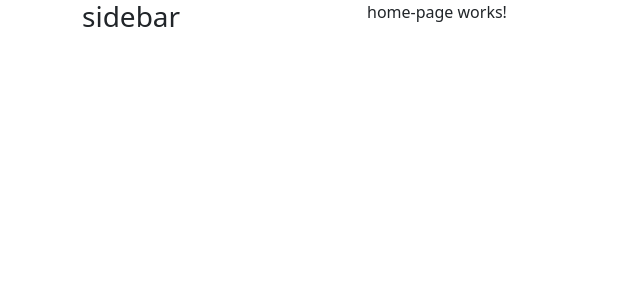
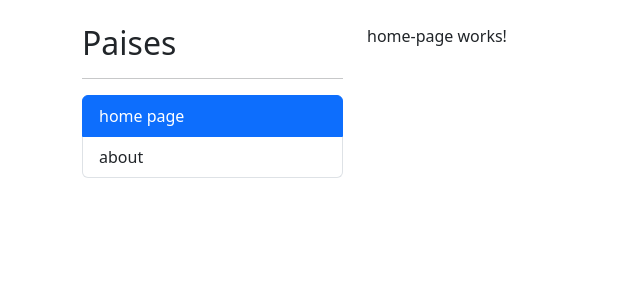
Before and after one commit to joseph517/countryApp, an Angular app: page / in a window 1280 px wide. Shown: the top 300 px of the page, without its empty margins (0-640 px from the left). Built offline with nearby package versions, Linux system fonts and the light colour scheme.

Commit message:
create router link

```diff
--- /dev/null
+++ b/src/app/app-routing.module.ts
@@ -0,0 +1,32 @@
+import { NgModule, Component } from '@angular/core';
+import { Routes, RouterModule } from '@angular/router';
+import { HomePageComponent } from './shared/pages/home-page/home-page.component';
+import { AboutComponent } from './shared/pages/about/about.component';
+
+export const routes: Routes = [
+  {
+    path: '',
+    component: HomePageComponent
+  },
+  {
+    path: 'about',
+    component: AboutComponent
+  },
+  {
+    path: '**',
+    redirectTo: 'home'
+  }
+]
+
+
+
+
+@NgModule({
+  imports: [
+    RouterModule.forRoot( routes ),
+  ],
+  exports: [RouterModule],
+  declarations: [],
+  providers: [],
+})
+export class appRoutingModule { }
--- a/src/app/app.component.html
+++ b/src/app/app.component.html
@@ -1,8 +1,8 @@
-<div class="row -mt-4">
+<div class="row mt-4">
   <div class="col-3">
-    <h3>sidebar</h3>
+    <shared-sidebar></shared-sidebar>
   </div>
-  <div class="col-3">
-    <shared-home-page></shared-home-page>
+  <div class="col">
+    <router-outlet></router-outlet>
   </div>
 </div>
--- a/src/app/app.module.ts
+++ b/src/app/app.module.ts
@@ -4,6 +4,7 @@ import { BrowserModule } from '@angular/platform-browser';
 import { AppComponent } from './app.component';
 import { SharedModule } from './shared/shared.module';
 import { CountriesModule } from './coutries/countries.module';
+import { appRoutingModule } from './app-routing.module';
 
 @NgModule({
   declarations: [
@@ -12,7 +13,8 @@ import { CountriesModule } from './coutries/countries.module';
   imports: [
     BrowserModule,
     SharedModule,
-    CountriesModule
+    CountriesModule,
+    appRoutingModule,
   ],
   providers: [],
   bootstrap: [AppComponent]
--- /dev/null
+++ b/src/app/shared/components/sidebar/sidebar.component.html
@@ -0,0 +1,20 @@
+<h2>Paises</h2>
+<hr>
+
+<ul class="list-group">
+
+  <li class="list-group-item"
+    routerLink=""
+    routerLinkActive="active"
+    [routerLinkActiveOptions]="{exact: true}"
+  >
+    home page
+  </li>
+
+  <li class="list-group-item"
+    routerLink="about"
+    routerLinkActive="active"
+  >
+    about
+  </li>
+</ul>
--- /dev/null
+++ b/src/app/shared/components/sidebar/sidebar.component.ts
@@ -0,0 +1,11 @@
+import { Component } from '@angular/core';
+
+@Component({
+  selector: 'shared-sidebar',
+  templateUrl: './sidebar.component.html',
+  styles: [
+  ]
+})
+export class SidebarComponent {
+
+}
--- a/src/app/shared/pages/about/about.component.ts
+++ b/src/app/shared/pages/about/about.component.ts
@@ -1,7 +1,7 @@
 import { Component } from '@angular/core';
 
 @Component({
-  selector: 'app-about',
+  selector: 'shared-about',
   templateUrl: './about.component.html',
   styles: [
   ]
--- /dev/null
+++ b/src/app/shared/pages/contac/contac.component.html
@@ -0,0 +1 @@
+<p>contac works!</p>
--- /dev/null
+++ b/src/app/shared/pages/contac/contac.component.ts
@@ -0,0 +1,11 @@
+import { Component } from '@angular/core';
+
+@Component({
+  selector: 'app-contac',
+  templateUrl: './contac.component.html',
+  styles: [
+  ]
+})
+export class ContacComponent {
+
+}
```
Also changed, not shown: src/app/shared/shared.module.ts (+10 -3 lines).
